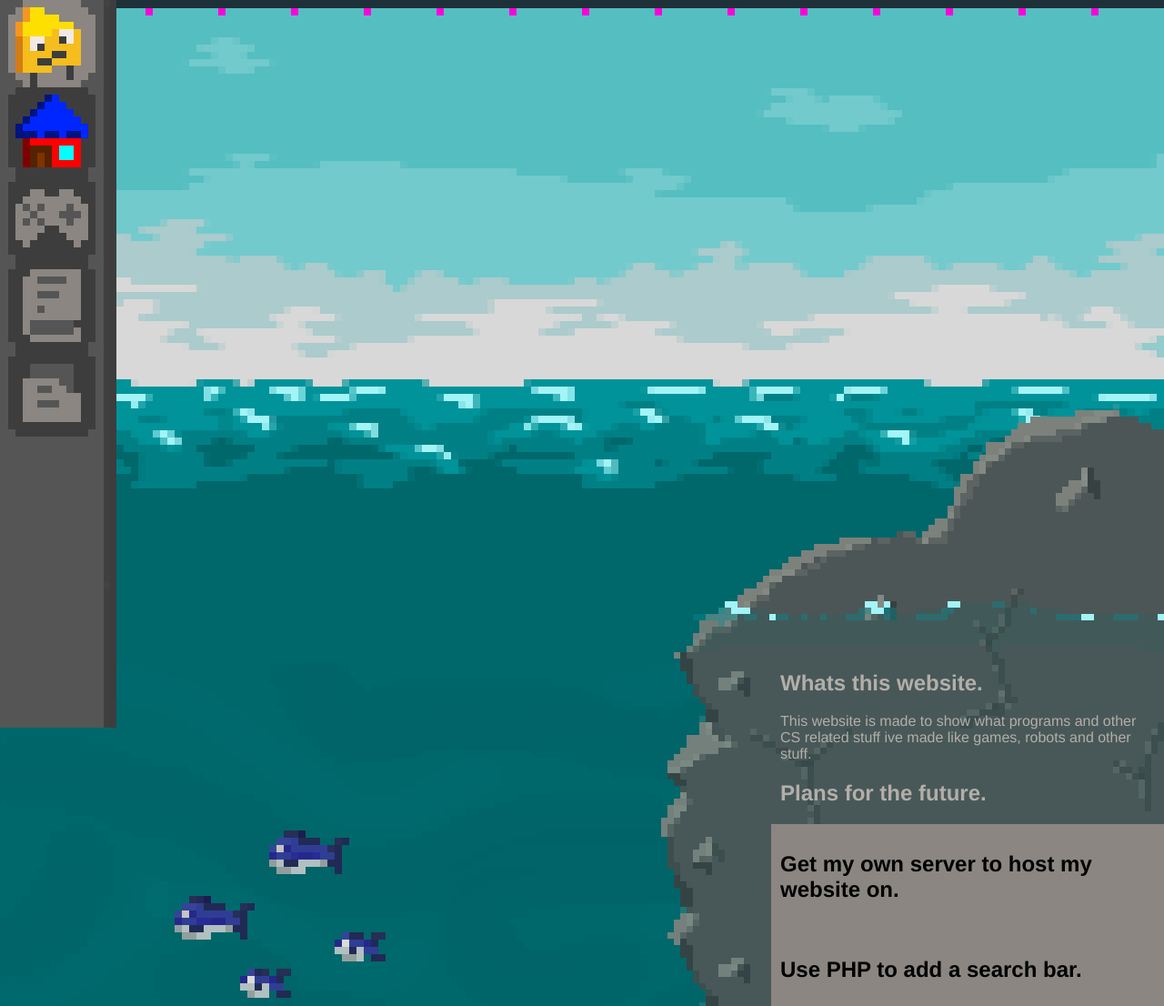
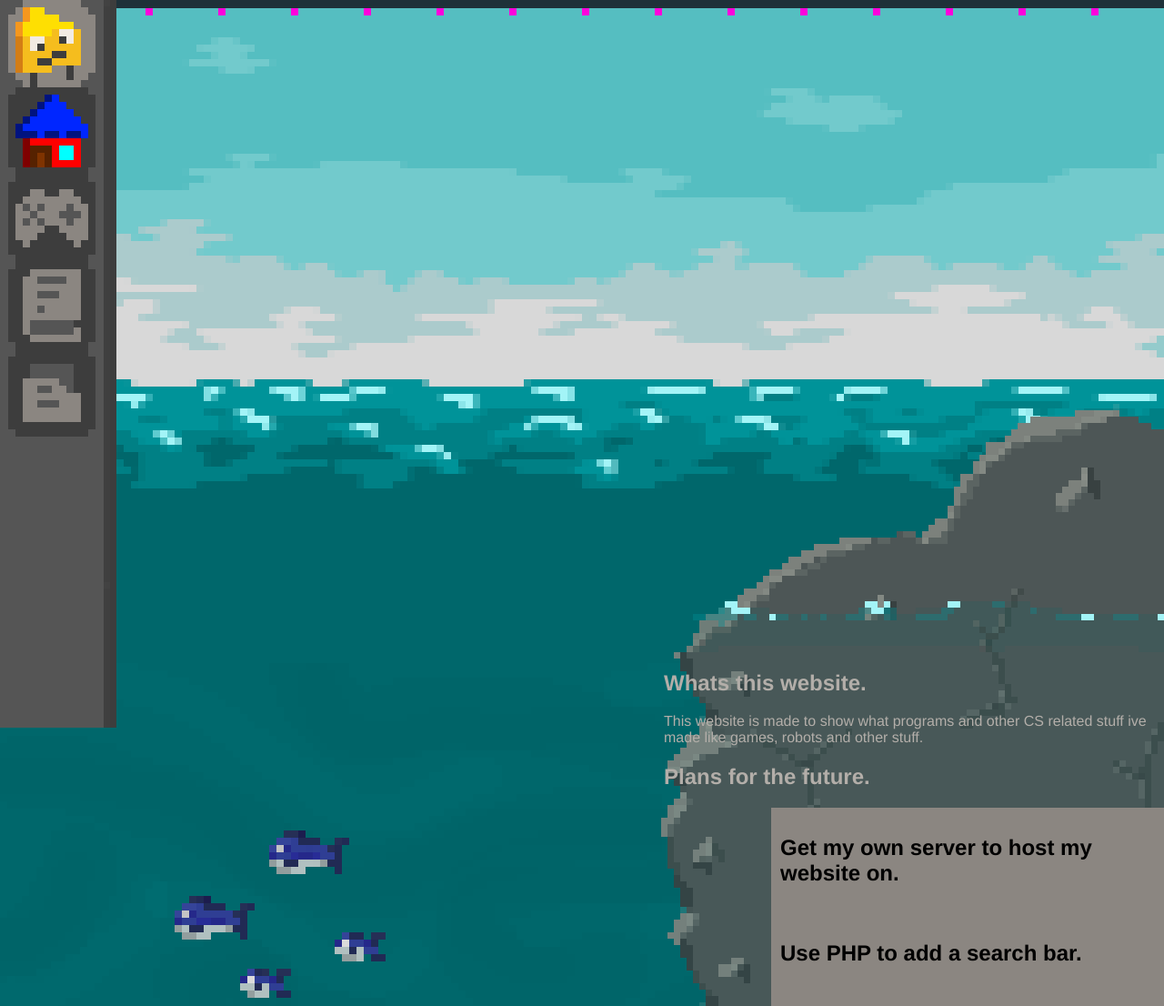
Before and after one commit to KasiaGames/KasiaGames, a plain HTML site: page website/home/home.html in a window 1280 px wide. Shown: the top 1106 px of the page at 91% size. Drawn offline with Linux system fonts and the light colour scheme.

Commit message:
ipad support again again

```diff
--- a/website/baseStyle/base.css
+++ b/website/baseStyle/base.css
@@ -118,18 +118,6 @@ pre {
     background-size: contain;
 }
 
-.textBox {
-    color: rgb(179,174,169);
-    margin-right: 0vw;
-    margin-left: auto;
-    word-wrap: break-word;
-    padding-left: 10px;
-    padding-right: 0px;
-    width: auto;
-    max-width: 75vw;
-    background-color: transparent;
-}
-
 .textBoxHalf {
         color: rgb(179,174,169);
         word-wrap: break-word;
@@ -140,6 +128,18 @@ pre {
 
 /*for landscape ipad layouts only*/
 @media only screen and (device-width: 1024px) {
+    .textBox {
+        color: rgb(179,174,169);
+        margin-right: 0vw;
+        margin-left: auto;
+        word-wrap: break-word;
+        padding-left: 10px;
+        padding-right: 0px;
+        width: 350px;
+        max-width: 75vw;
+        background-color: transparent;
+    }
+
     .imageBox {
             color: black;
             text-align: left;
@@ -148,7 +148,7 @@ pre {
             padding-right: 10px;
             padding-top: 10px;
             padding-bottom: 10px;
-    width: 370px;
+            width: 350px;
             height: auto;
             image-resolution: snap;
             background-color: rgb(139,134,129);;
@@ -381,6 +381,17 @@ pre {
     height: auto;
     image-resolution: snap;
     background-color: rgb(139,134,129);;
+}
+.textBox {
+    color: rgb(179,174,169);
+    margin-right: 0vw;
+    margin-left: auto;
+    word-wrap: break-word;
+    padding-left: 10px;
+    padding-right: 0px;
+    width: auto;
+    max-width: 75vw;
+    background-color: transparent;
 }
 }
 
```
Lines whose indentation alone changed are shown as unchanged.
